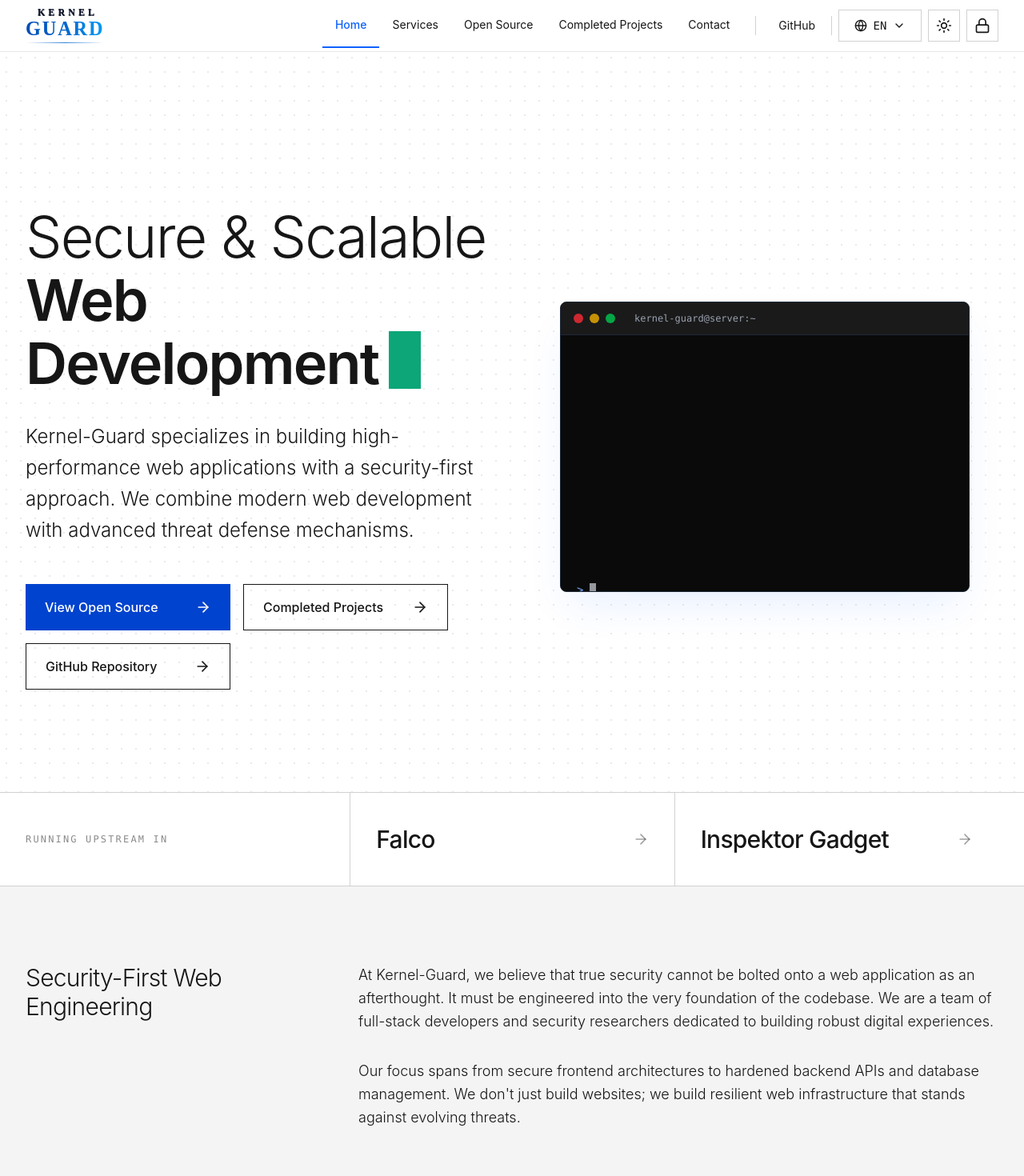
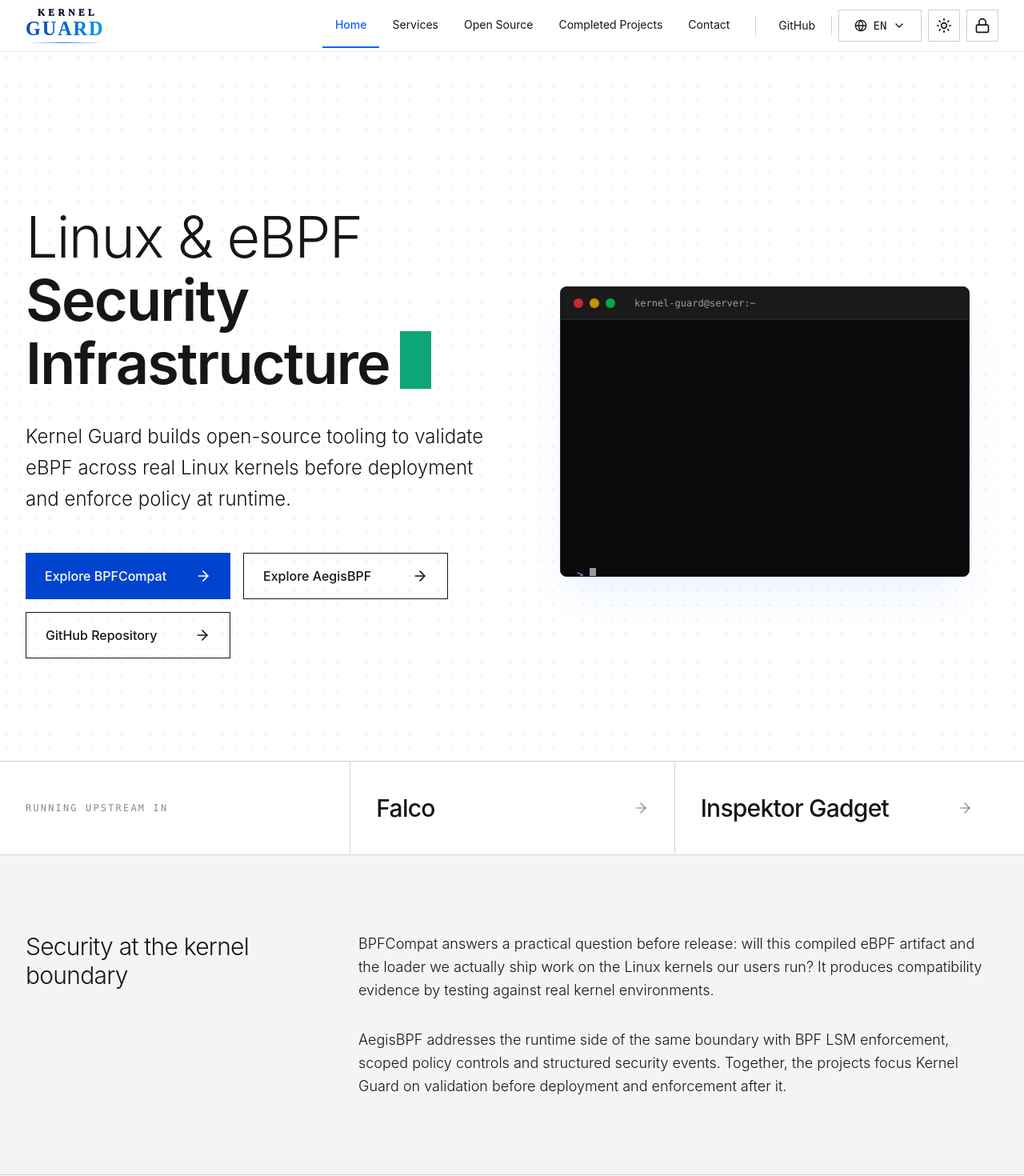
Before and after one commit to ErenAri/kernel-guard-frontend, a React (Vite) app: page / in a window 1280 px wide. Shown: the top 1470 px of the page at 80% size. Built offline with nearby package versions, Linux system fonts and the light colour scheme.

Commit message:
content(site): update en homepage positioning

```diff
--- a/src/translations/en.ts
+++ b/src/translations/en.ts
@@ -1,8 +1,8 @@
 export const en = {
   seo: {
     home: {
-      title: 'Kernel Guard | Secure Web Development & Cybersecurity Solutions',
-      description: 'Kernel Guard specializes in building high-performance, secure web applications, hardened backend architectures, and post-quantum cryptography solutions. Discover our zero-trust approach.',
+      title: 'Kernel Guard | Linux & eBPF Security Infrastructure',
+      description: 'Kernel Guard builds open-source infrastructure for validating eBPF across real Linux kernels before deployment and enforcing policy at runtime.',
       keywords: 'Kernel Guard, secure web development, cybersecurity solutions, hardened backend, post-quantum cryptography, React security, zero-trust architecture, eBPF security, data protection'
     },
     projects: {
@@ -49,39 +49,39 @@ export const en = {
   },
   home: {
     systemSecure: 'SYSTEMS_SECURE // V2.4.1',
-    heroTitle1: 'Secure & Scalable',
-    heroTitle2: 'Web Development',
-    heroDesc: 'Kernel-Guard specializes in building high-performance web applications with a security-first approach. We combine modern web development with advanced threat defense mechanisms.',
-    viewArch: 'View Open Source',
-    viewCompletedProjects: 'Completed Projects',
+    heroTitle1: 'Linux & eBPF',
+    heroTitle2: 'Security Infrastructure',
+    heroDesc: 'Kernel Guard builds open-source tooling to validate eBPF across real Linux kernels before deployment and enforce policy at runtime.',
+    viewArch: 'Explore BPFCompat',
+    viewCompletedProjects: 'Explore AegisBPF',
     githubRepo: 'GitHub Repository',
     status: 'STATUS:',
     operational: 'OPERATIONAL',
     latency: 'LATENCY:',
     encryption: 'ENCRYPTION:',
     uptime: 'UPTIME:',
-    missionTitle: 'Security-First Web Engineering',
-    missionP1: 'At Kernel-Guard, we believe that true security cannot be bolted onto a web application as an afterthought. It must be engineered into the very foundation of the codebase. We are a team of full-stack developers and security researchers dedicated to building robust digital experiences.',
-    missionP2: 'Our focus spans from secure frontend architectures to hardened backend APIs and database management. We don\'t just build websites; we build resilient web infrastructure that stands against evolving threats.',
-    techStackTitle: 'Our Arsenal',
-    techStackDesc: 'We engineer our solutions using industry-leading, secure, and high-performance technologies.',
+    missionTitle: 'Security at the kernel boundary',
+    missionP1: 'BPFCompat answers a practical question before release: will this compiled eBPF artifact and the loader we actually ship work on the Linux kernels our users run? It produces compatibility evidence by testing against real kernel environments.',
+    missionP2: 'AegisBPF addresses the runtime side of the same boundary with BPF LSM enforcement, scoped policy controls and structured security events. Together, the projects focus Kernel Guard on validation before deployment and enforcement after it.',
+    techStackTitle: 'Kernel-side stack',
+    techStackDesc: 'The technologies behind our Linux, eBPF, compatibility and runtime-security work.',
     features: {
-      frontend: { title: 'Secure Frontend', desc: 'Modern, responsive user interfaces built with React and fortified against XSS and client-side vulnerabilities.' },
-      backend: { title: 'Hardened Backend', desc: 'Scalable server architectures and APIs designed with zero-trust principles and robust authentication.' },
-      data: { title: 'Data Protection', desc: 'Implementing state-of-the-art encryption and secure database practices to ensure user data confidentiality.' },
-      performance: { title: 'High Performance', desc: 'Optimized web applications that deliver lightning-fast load times without compromising on security checks.' }
+      frontend: { title: 'BPFCompat', desc: 'Validate compiled eBPF artifacts and real project loaders across real Linux kernels before release.' },
+      backend: { title: 'AegisBPF', desc: 'Enforce Linux runtime policy with BPF LSM, scoped controls and structured forensic events.' },
+      data: { title: 'Open Source', desc: 'Core tooling, compatibility evidence and technical development are available for public review.' },
+      performance: { title: 'Security & Provenance', desc: 'Signed releases, SBOMs, provenance and explicit failure modes keep the evidence verifiable.' }
     },
     principles: {
       title: 'Our Engineering Principles',
       items: [
-        { title: 'Open by Default', desc: 'Transparent security through open-source code and public peer review.' },
-        { title: 'Zero Trust', desc: 'Verify every request, trust no entity, and assume breach by default.' },
-        { title: 'Community Driven', desc: 'Built collaboratively by and for systems engineers and security researchers.' }
+        { title: 'Evidence Over Assumptions', desc: 'Prefer measured behavior on real kernels over version heuristics and compatibility claims.' },
+        { title: 'Runtime Truth', desc: 'Validate and enforce as close as practical to the environment where the software actually executes.' },
+        { title: 'Open Technical Review', desc: 'Keep core tooling, limitations and engineering evidence visible for independent review.' }
       ]
     },
     community: {
-      title: 'Building in Public',
-      desc: 'We are actively building our core infrastructure and open-sourcing our progress. Follow our journey.'
+      title: 'Built in public',
+      desc: 'Kernel Guard develops its core Linux and eBPF tooling openly on GitHub, with upstream integrations and technical evidence available for review.'
     },
     proof: {
       badge: 'MEASURED // PUBLIC_EVIDENCE',
```
